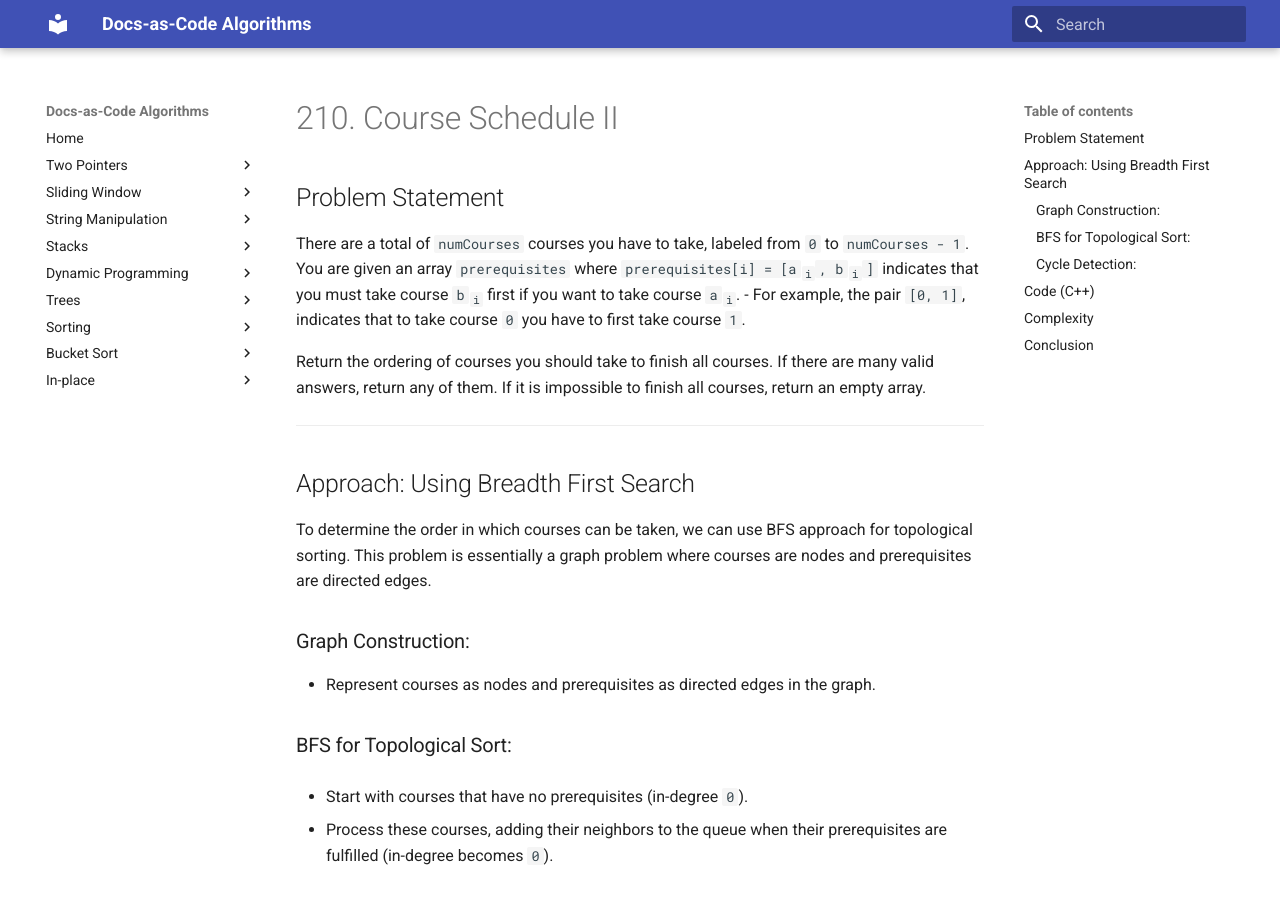
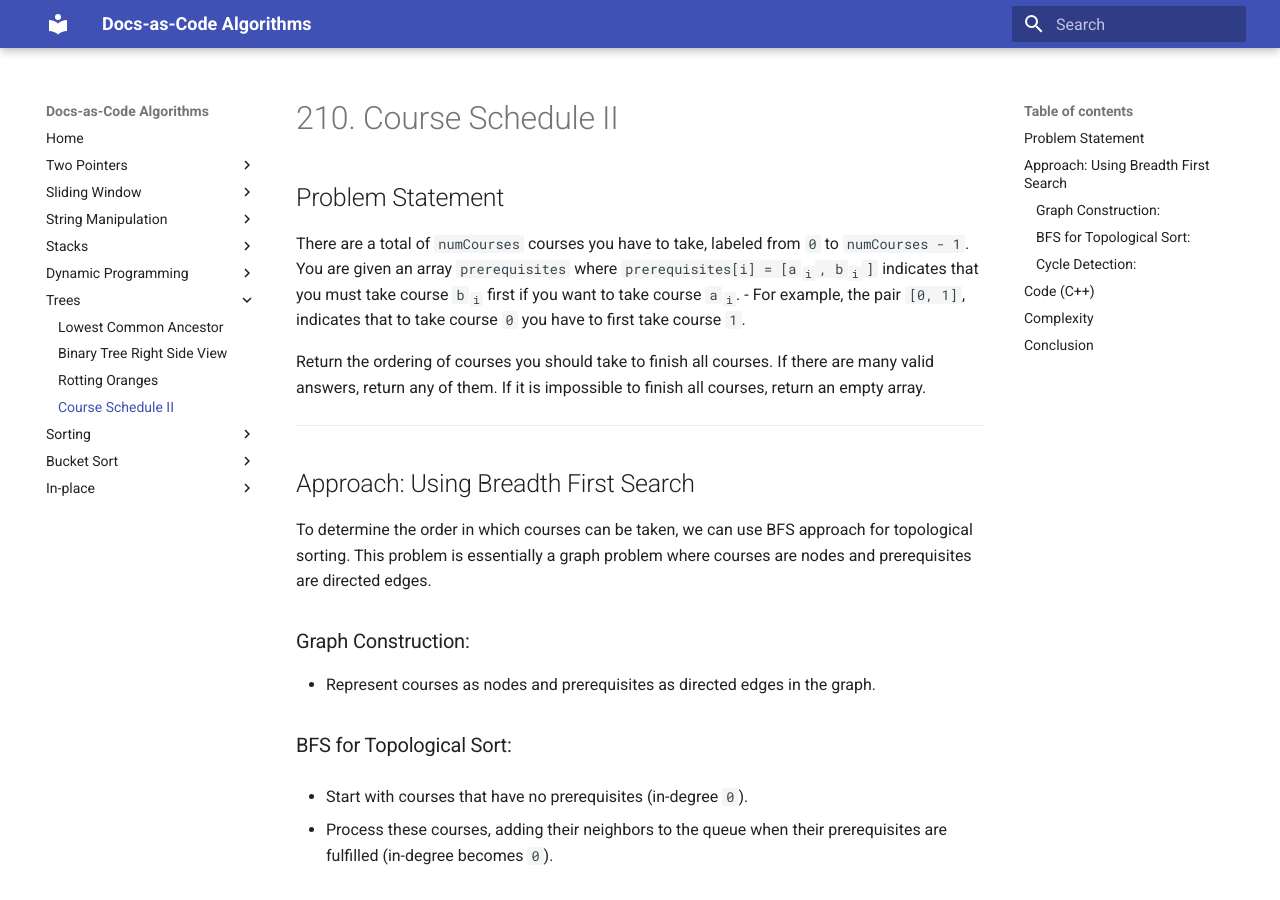
Before and after one commit to anthony-reese/docs-as-code-algorithms, an MkDocs documentation site: the page built from docs/trees/course-schedule-ii.md, in a window 1280 px wide and 900 px high. Built offline with MkDocs 1.6.1 and Material for MkDocs 9.7.7, drawn with Linux system fonts in a browser that asks for light colours.

Commit message:
Add Rotting Oranges and Course Schedule II to trees category

```diff
--- a/mkdocs.yml
+++ b/mkdocs.yml
@@ -37,6 +37,8 @@ nav:
   - Trees:
       - Lowest Common Ancestor: trees/lowest-common-ancestor.md
       - Binary Tree Right Side View: trees/binary-tree-right-side-view.md
+      - Rotting Oranges: trees/rotting-oranges.md
+      - Course Schedule II: trees/course-schedule-ii.md
   - Sorting:
       - Sort Colors: sorting/sort-colors.md
   - Bucket Sort:
```
